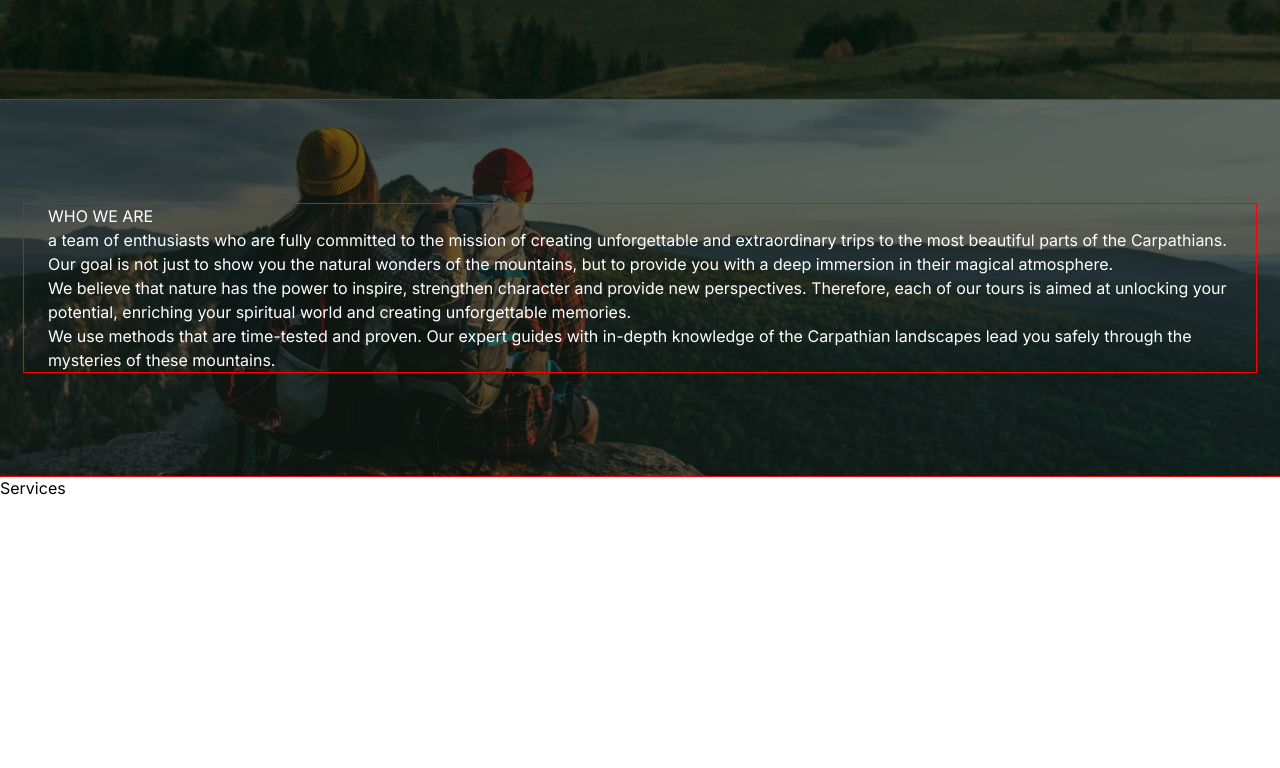
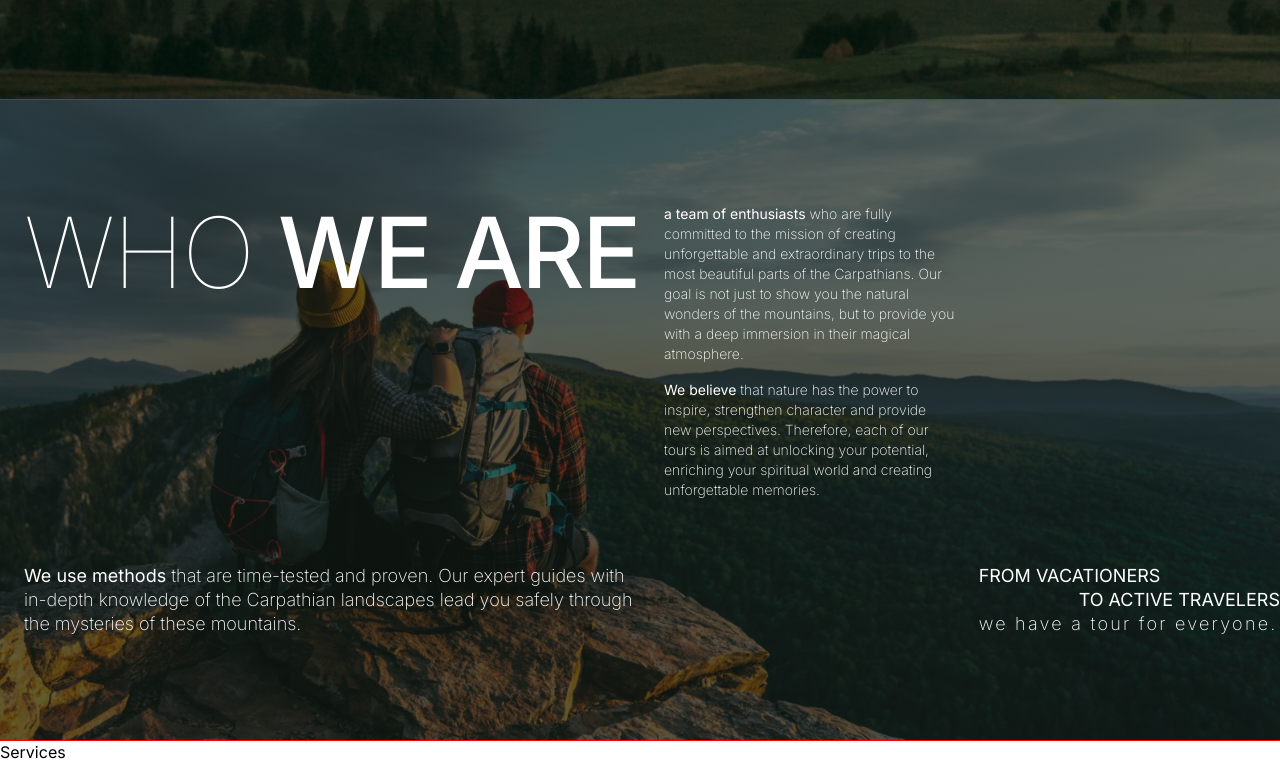
Before and after one commit to SerhiiRud/carp-travel, a Next.js app: page / in a window 1280 px wide. Shown: the part 912-1680 px from the top of the page. Built offline with nearby package versions, Linux system fonts and the light colour scheme.

Commit message:
about section

```diff
--- a/package.json
+++ b/package.json
@@ -14,7 +14,8 @@
     "prettier": "^3.2.5",
     "react": "^18",
     "react-dom": "^18",
-    "react-scroll": "^1.9.0"
+    "react-scroll": "^1.9.0",
+    "swiper": "^11.0.7"
   },
   "devDependencies": {
     "@types/node": "^20",
--- a/src/app/components/section.tsx
+++ b/src/app/components/section.tsx
@@ -8,7 +8,7 @@ export interface SectionProps {
 export default function Section({ id, children }: SectionProps) {
   return (
     <section id={id} className={`${id} `}>
-      <div className="px-5 py-14 md:py-16 xl:py-[104px] sm:container mx-auto h-full">
+      <div className="sm:container mx-auto h-full px-5 py-14 md:py-16 xl:py-[104px] text-sm md:text-base md: leading-5 xl:text-lg xl:leading-6 text-white">
         {children}
       </div>
     </section>
--- a/src/app/sections/about.tsx
+++ b/src/app/sections/about.tsx
@@ -6,30 +6,47 @@ export interface AboutProps {}
 export default function About({}: AboutProps) {
   return (
     <Section id="about">
-      <div className="sm: container mx-auto z-10 flex h-full flex-col justify-between text-white ">
-        <h2>WHO WE ARE</h2>
-        <p>
-          a team of enthusiasts who are fully committed to the mission of
-          creating unforgettable and extraordinary trips to the most beautiful
-          parts of the Carpathians. Our goal is not just to show you the natural
-          wonders of the mountains, but to provide you with a deep immersion in
-          their magical atmosphere.
+      <div className=" mx-auto z-10 flex h-full flex-col justify-between md:grid md:auto-rows-auto md:grid-cols-[auto,220px] md:gap-x-[24px] xl:grid-cols-[50%,50%]">
+        <h2 className="mb-6 self-start text-4xl font-thin md:col-start-1 md:row-start-1 md:text-[67px] md:leading-[81px] xl:text-[98px] xl:tracking-tight xl:leading-none">
+          WHO <span className="font-medium">WE ARE</span>
+        </h2>
+        <p className="mb-5 text-sm max-w-[180px] md:col-start-2 md:row-start-1 md:mb-4 md:max-w-none xl:max-w-[292px]">
+          a team of enthusiasts{' '}
+          <span className="font-extralight">
+            who are fully committed to the mission of creating unforgettable and
+            extraordinary trips to the most beautiful parts of the Carpathians.
+            Our goal is not just to show you the natural wonders of the
+            mountains, but to provide you with a deep immersion in their magical
+            atmosphere.
+          </span>
         </p>
-        <p>
-          We believe that nature has the power to inspire, strengthen character
-          and provide new perspectives. Therefore, each of our tours is aimed at
-          unlocking your potential, enriching your spiritual world and creating
-          unforgettable memories.
+        <p className="mb-10 text-sm max-w-[180px] md:mb-0 md:max-w-none xl:max-w-[292px] row-start-2 md:col-start-2 md:self-end">
+          We believe{' '}
+          <span className="font-extralight">
+            that nature has the power to inspire, strengthen character and
+            provide new perspectives. Therefore, each of our tours is aimed at
+            unlocking your potential, enriching your spiritual world and
+            creating unforgettable memories.
+          </span>
         </p>
-        <div>
-          <span></span>
-          <span></span>
-          <span></span>
-        </div>
-        <p>
-          We use methods that are time-tested and proven. Our expert guides with
-          in-depth knowledge of the Carpathian landscapes lead you safely
-          through the mysteries of these mountains.
+        <p className="mb-10 md:col-start-1 md:row-start-2 md:mb-0 md:self-end xl:col-start-2 xl:row-start-3 xl:ml-auto ">
+          <span className="ml-auto mr-5 block w-fit  md:ml-0">
+            FROM VACATIONERS
+            <br />
+          </span>
+          <span className="block ml-auto w-fit md:ml-5 xl:ml-[100px] ">
+            TO ACTIVE TRAVELERS
+            <br />
+          </span>
+          <span className="block ml-auto w-fit font-extralight md:mb-0 md:ml-0 xl:tracking-[0.125em]">
+            we have a tour for everyone.
+          </span>
+        </p>
+        <p className="font-extralight md: ml-auto md:col-span-2 md:col-start-1 md:row-start-3 md:mb-0 md:max-w-[463px]  md:self-end md:pt-16 xl:col-span-1 xl:max-w-none">
+          <span className="font-normal">We use methods</span> that are
+          time-tested and proven. Our expert guides with in-depth knowledge of
+          the Carpathian landscapes lead you safely through the mysteries of
+          these mountains.
         </p>
       </div>
     </Section>
```
Also changed, not shown: 1 other file (tests, documents, lock files or other folders).
